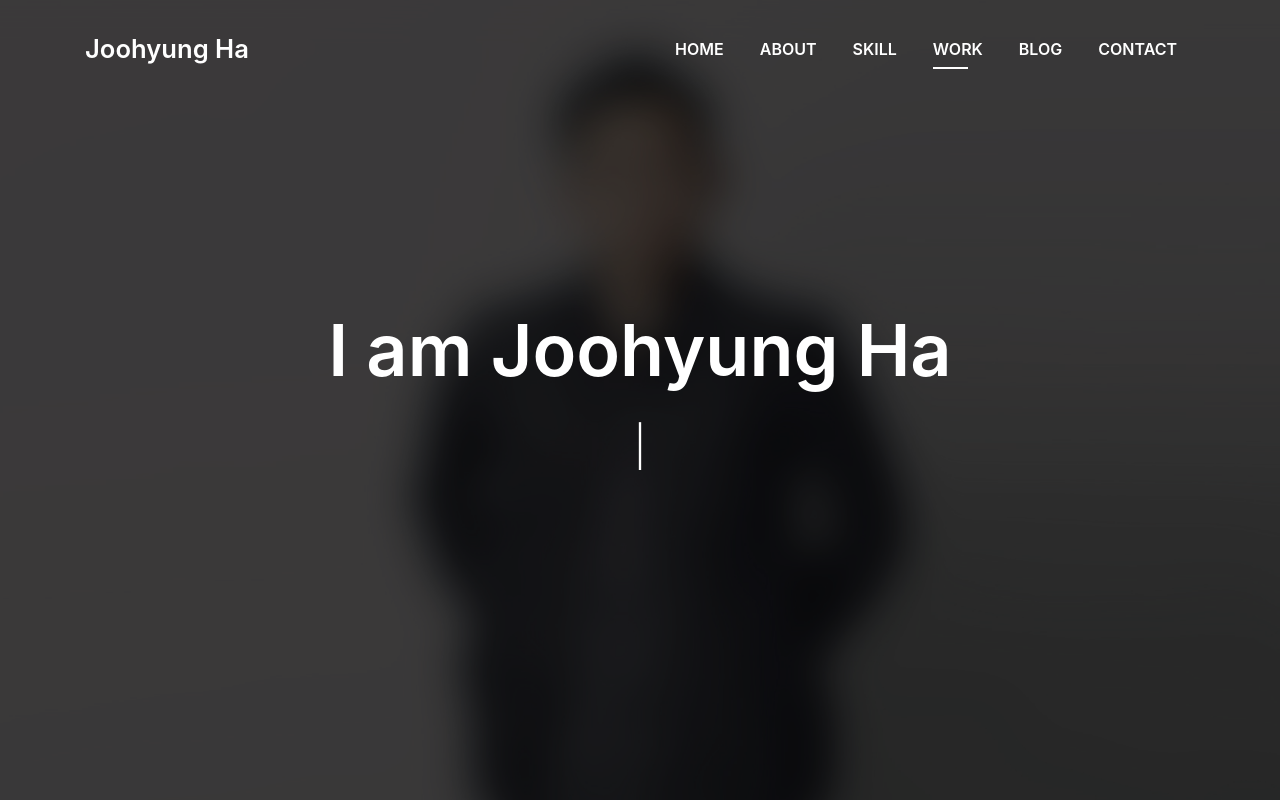
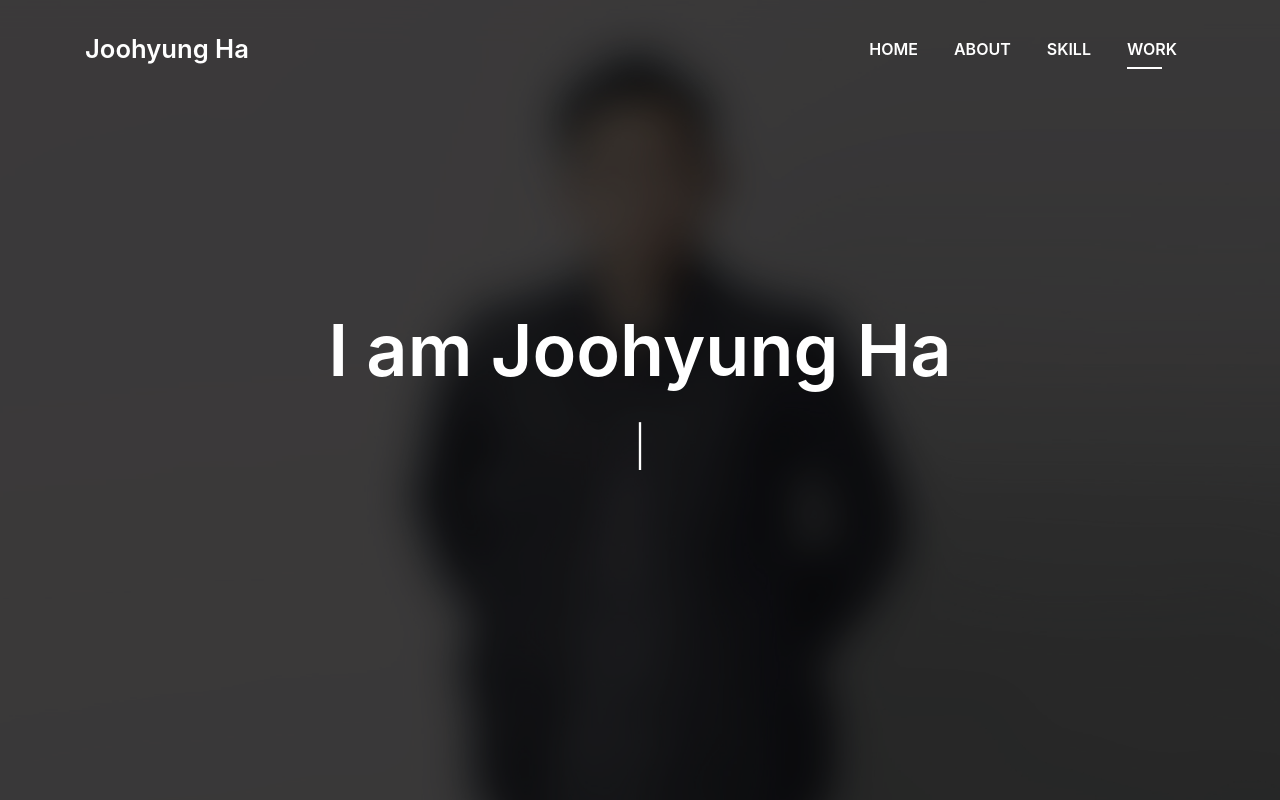
Before and after one commit to ravidesign/ravidesign.github.io, a plain HTML site: page index.html in a window 1280 px wide. Shown: the top 800 px of the page. Drawn offline with Linux system fonts and the light colour scheme; files whose address does not match are found by name.

Commit message:
Update index.html

```diff
--- a/index.html
+++ b/index.html
@@ -53,12 +53,6 @@
           </li>
           <li class="nav-item">
             <a class="nav-link js-scroll" href="#work">Work</a>
-          </li>
-          <li class="nav-item">
-            <a class="nav-link js-scroll" href="#blog">Blog</a>
-          </li>
-          <li class="nav-item">
-            <a class="nav-link js-scroll" href="#contact">Contact</a>
           </li>
         </ul>
       </div>
```
